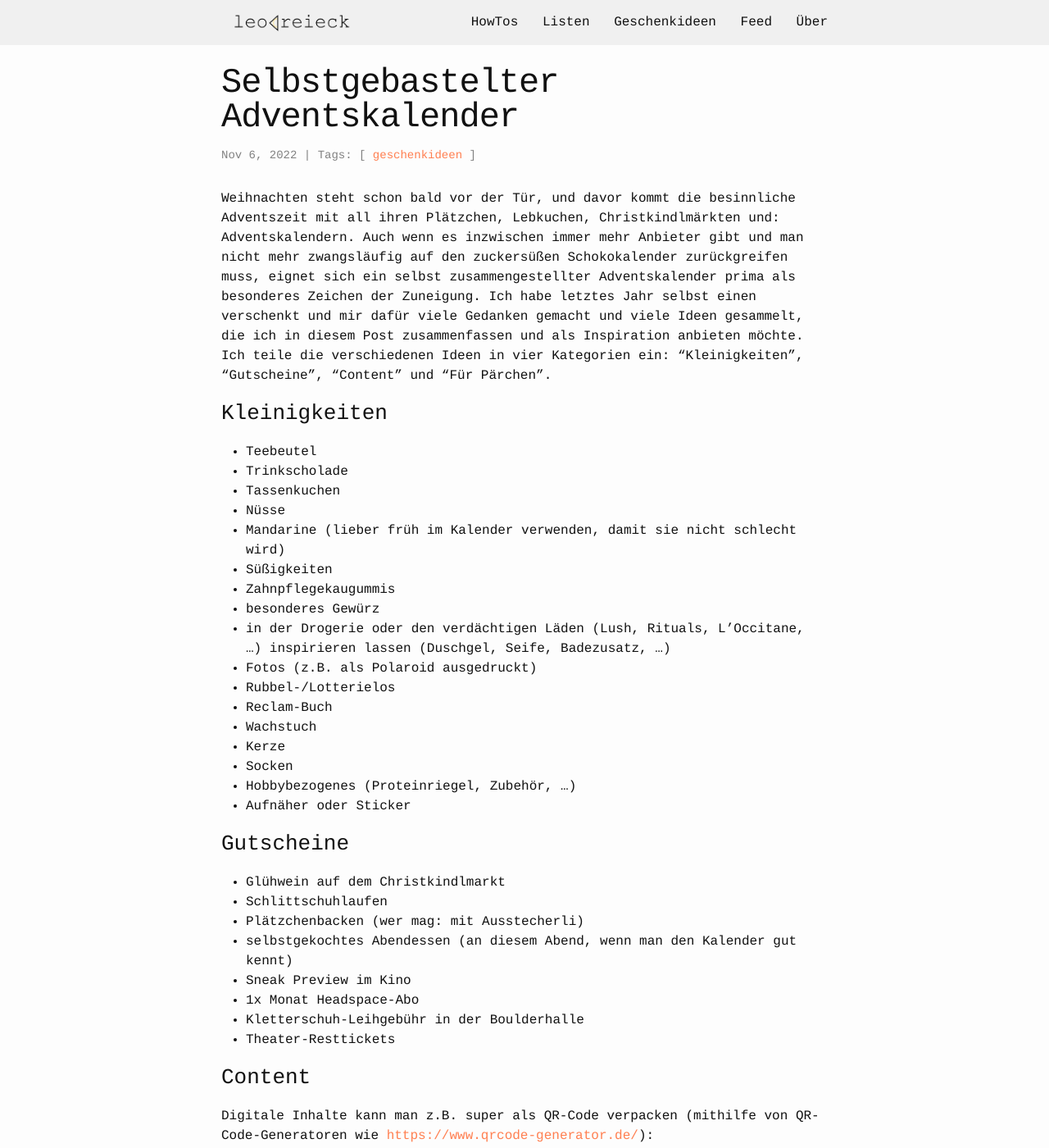
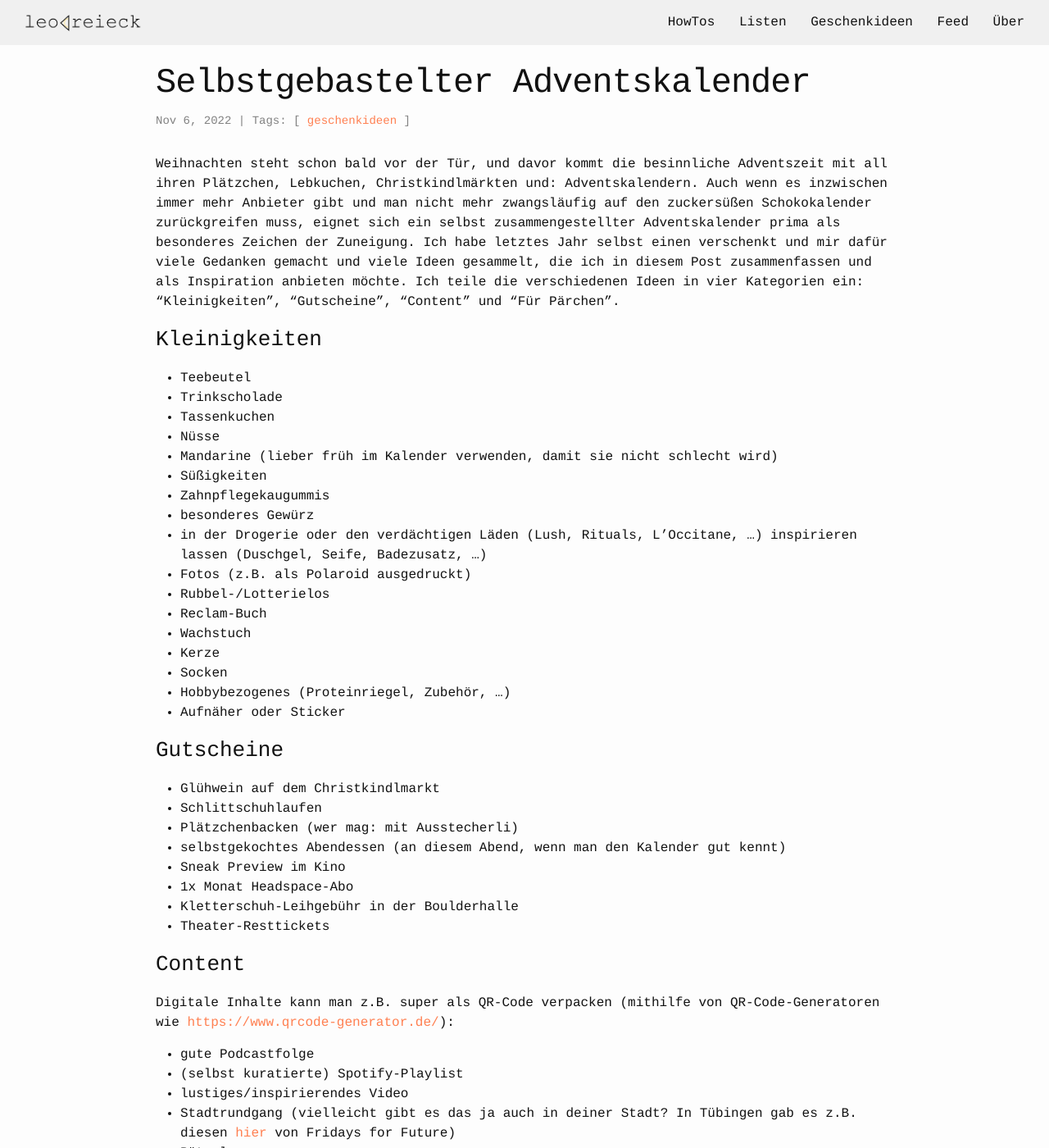
Before and after one commit to leodreieck/leodreieck.github.io, a Jekyll site: the page built from _posts/2022-11-06-adventskalender.md, in a window 1280 px wide and 1400 px high. Shown: the whole window at 82% size. Built offline with Jekyll 4.4.1, drawn with Linux system fonts in a browser that asks for light colours.

Commit message:
add description to adventskalender. make header full width and rest 75% instead of 800px. move logo a bit to the left

```diff
--- a/_includes/header.html
+++ b/_includes/header.html
@@ -1,7 +1,7 @@
 <!---<header class="site-header" role="banner">--->
 <header class="own-header"> <!--role="banner"-->
 
-  <div class="wrapper">
+  <div class="wrapper-header">
     {%- assign default_paths = site.pages | map: "path" -%}
     {%- assign page_paths = site.header_pages | default: default_paths -%}
     <!--<a class="site-title" rel="author" href="{{ "/" | relative_url }}">{{ site.title | escape }}</a>-->
--- a/_sass/minima.scss
+++ b/_sass/minima.scss
@@ -22,10 +22,11 @@
 $table-text-align: left !default;
 
 // Width of the content area
-$content-width:    800px !default;
+//$content-width:    800px !default;
+$content-width:    75% !default;
 
 $on-palm:          600px !default;
-$on-laptop:        800px !default;
+$on-laptop:        1000px !default;
 
 // Use media queries like this:
 // @include media-query($on-palm) {
--- a/_sass/minima/_base.scss
+++ b/_sass/minima/_base.scss
@@ -191,6 +191,23 @@
   }
 }
 
+.wrapper-header {
+  //max-width: -webkit-calc(#{$content-width} - (#{$spacing-unit} * 2));
+  //max-width:         calc(#{$content-width} - (#{$spacing-unit} * 2));
+  //margin-right: auto;
+  //margin-left: auto;
+  padding-right: $spacing-unit;
+  padding-left: $spacing-unit;
+  @extend %clearfix;
+
+  @include media-query($on-laptop) {
+    //max-width: -webkit-calc(#{$content-width} - (#{$spacing-unit}));
+    //max-width:         calc(#{$content-width} - (#{$spacing-unit}));
+    padding-right: $spacing-unit / 2;
+    padding-left: $spacing-unit / 2;
+  }
+}
+
 
 
 /**
--- a/_sass/minima/_layout.scss
+++ b/_sass/minima/_layout.scss
@@ -8,12 +8,15 @@
   left: 0;
   width: 100%;
   float: left;
+  //$content-width: 150%;
 }
 
 .header-logo{
 height: 50px;
 float: left;
 padding-top: 5px;
+margin-left: -15px;
+//padding-left: -10px;
 //text-align: center;
 //float: center;
 //vertical-align: middle;
```
Also changed, not shown: _posts/2022-11-06-adventskalender.md (+1 -1 lines).
